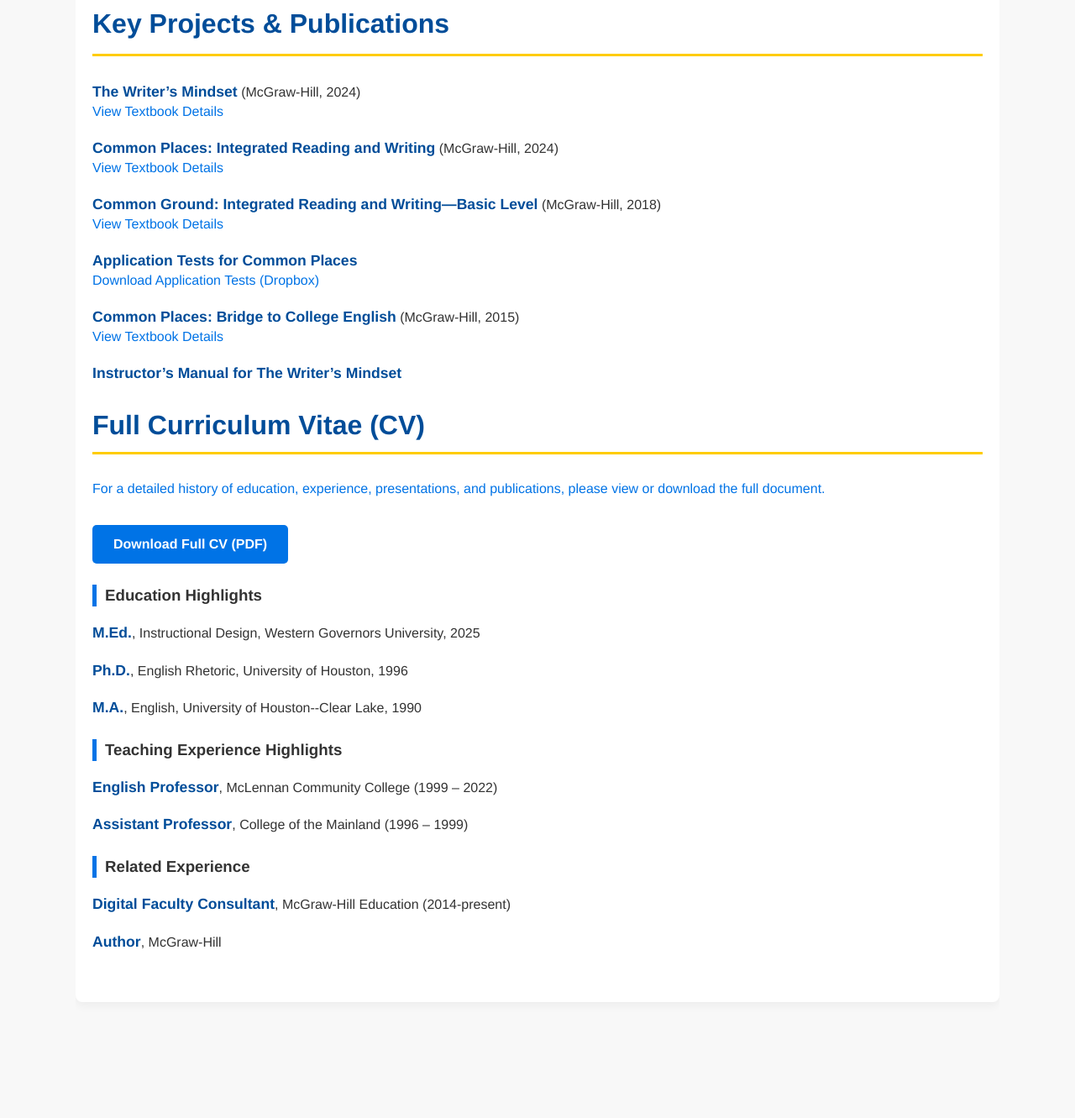
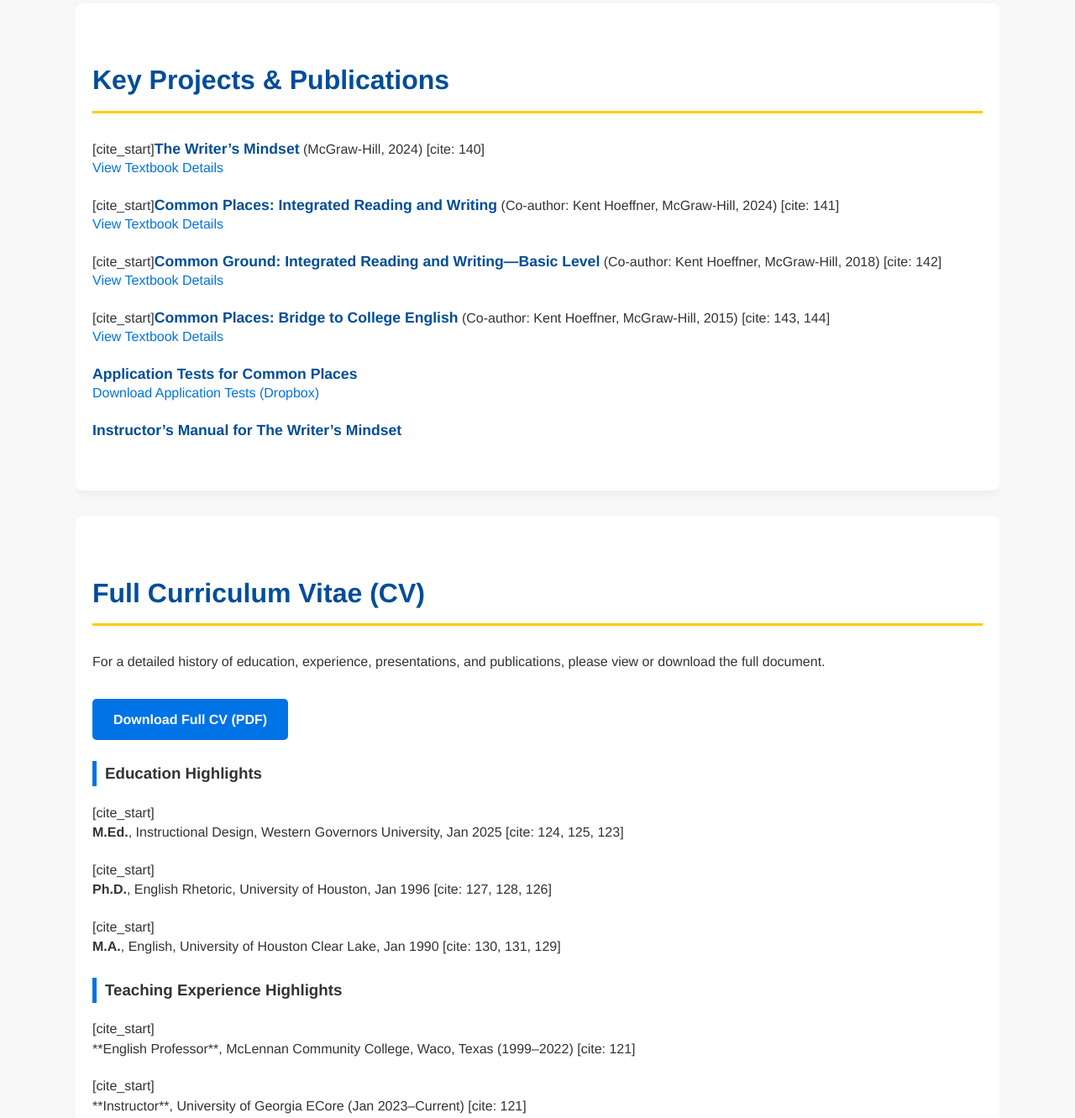
Before and after one commit to lmartinwaco-alt/CV, a plain HTML site: page index.html in a window 1280 px wide. Shown: the part 724-2055 px from the top of the page at 84% size. Before the commit the page ends 1967 px from the top, so only its background shows below. Drawn offline with Linux system fonts and the light colour scheme.

Commit message:
Update index.html

```diff
--- a/index.html
+++ b/index.html
@@ -1,4 +1,4 @@
- <!DOCTYPE html>
+<!DOCTYPE html>
 <html lang="en">
 <head>
     <meta charset="UTF-8">
@@ -24,62 +24,61 @@
 
         <section id="summary">
             <h2>About Me</h2>
-            <p>I like to think of myself as an energetic, creative, empathetic, and intellectually curious teacher and writer. I have a PhD in English, and for the last thirty years, I have taught various English, humanities, developmental writing, reading, integrated reading and writing, critical thinking, and college success courses. I've been involved in online teaching since 1999, and have designed and taught courses online every year since then. I've authored several textbooks published by McGraw-Hill Higher Education and have spoken nationally on topics related to teaching in higher education, focusing on creating engagement and deep learning in online courses.</p>
+            [cite_start]<p>I like to think of myself as an energetic, creative, empathetic, and intellectually curious teacher and writer[cite: 102]. [cite_start]I have a PhD in English [cite: 103, 127][cite_start], and for the last thirty years, I have taught various English, humanities, developmental writing, reading, integrated reading and writing, critical thinking, and college success courses[cite: 103]. [cite_start]I've been involved in online teaching since 1999 [cite: 104][cite_start], and have designed and taught courses online every year since then[cite: 105]. [cite_start]I've authored several textbooks published by McGraw Hill [cite: 106] [cite_start]and have spoken nationally on topics related to teaching in higher education, focusing on creating engagement and deep learning in online courses[cite: 107].</p>
         </section>
 
         <section id="projects">
             <h2>Key Projects & Publications</h2>
             <ul class="project-list">
                 <li>
-                    <strong>The Writer’s Mindset</strong> (McGraw-Hill, 2024)
+                    [cite_start]<strong>The Writer’s Mindset</strong> (McGraw-Hill, 2024) [cite: 140]
                     <br><a href="https://www.mheducation.com/highered/product/The-Writers-Mindset-Hoeffner.html?cid=ppc%7CHE%7CPDP_Students_Dynamic%7CGoogle%7C&gad_source=1&gad_campaignid=2071441096&gbraid=0AAAAADimpZPqUqYB3HNT_6KdSqjRStyNi&gclid=CjwKCAiAoNbIBhB5EiwAZFbYGJcilOU-zJ3LFLyuU9lzzak1EfSdDAQd1_tVEz5kPVdJIv5U1yZDVBoCv0QQAv_BwE&viewOption=student" target="_blank">View Textbook Details</a>
                 </li>
                 <li>
-                    <strong>Common Places: Integrated Reading and Writing</strong> (McGraw-Hill, 2024)
+                    [cite_start]<strong>Common Places: Integrated Reading and Writing</strong> (Co-author: Kent Hoeffner, McGraw-Hill, 2024) [cite: 141]
                     <br><a href="https://www.mheducation.com/highered/product/common-places-integrated-reading-and-writing-hoeffner.html?viewOption=student" target="_blank">View Textbook Details</a>
                 </li>
                 <li>
-                    <strong>Common Ground: Integrated Reading and Writing—Basic Level</strong> (McGraw-Hill, 2018)
+                    [cite_start]<strong>Common Ground: Integrated Reading and Writing—Basic Level</strong> (Co-author: Kent Hoeffner, McGraw-Hill, 2018) [cite: 142]
                     <br><a href="https://www.mheducation.com/highered/product/common-ground-integrated-reading-and-writing-skills-hoeffner.html?viewOption=student" target="_blank">View Textbook Details</a>
+                </li>
+                <li>
+                    [cite_start]<strong>Common Places: Bridge to College English</strong> (Co-author: Kent Hoeffner, McGraw-Hill, 2015) [cite: 143, 144]
+                    <br><a href="https://www.mheducation.com/prek-12/program/hoeffner-common-places-bridge-college-english-c-2017-1e/MKTSP-GFY02M0.html?page=1&sortby=title&order=asc&bu=seg" target="_blank">View Textbook Details</a>
                 </li>
                 <li>
                     <strong>Application Tests for Common Places</strong>
                     <br><a href="https://www.dropbox.com/scl/fo/k9cugdf1io6tijtcyx1ou/AHkcRWszdyaciIzYbfCJ-wo?rlkey=hab5hqlktp074zxan6rf7b1vu&st=4c56oqbl&dl=0" target="_blank">Download Application Tests (Dropbox)</a>
                 </li>
                 <li>
-                    <strong>Common Places: Bridge to College English</strong> (McGraw-Hill, 2015)
-                    <br><a href="https://www.mheducation.com/prek-12/program/hoeffner-common-places-bridge-college-english-c-2017-1e/MKTSP-GFY02M0.html?page=1&sortby=title&order=asc&bu=seg" target="_blank">View Textbook Details</a>
-                </li>
-                <li>
                     <strong>Instructor’s Manual for The Writer’s Mindset</strong>
-
-                <br><a href:"https://1drv.ms/f/c/17800adaa19421d7/EtchlKHaCoAggBdOEAAAAAABS0D4Ic1iwoOe8kwsBgVqxw?e=UgG8Df" target="_blank>View Materials</a>a>
-                </li>
+                    </li>
             </ul>
         </section>
 
         <section id="cv">
             <h2>Full Curriculum Vitae (CV)</h2>
             <p>For a detailed history of education, experience, presentations, and publications, please view or download the full document.</p>
-            <p><a href="#https://acrobat.adobe.com/id/urn:aaid:sc:VA6C2:6ebfeb2f-3006-44ed-90e0-8c8df9430839" download="Lisa_Hoeffner_Martin_CV_2025.pdf" class="download-button">Download Full CV (PDF)</a></p>
+
+            <p><a href="Lisa_HoeffnerMartin_cvv.pdf" download="Lisa_HoeffnerMartin_cvv.pdf" class="download-button">Download Full CV (PDF)</a></p>
 
             <h3>Education Highlights</h3>
             <ul>
-                <li><strong>M.Ed.</strong>, Instructional Design, Western Governors University, 2025</li>
-                <li><strong>Ph.D.</strong>, English Rhetoric, University of Houston, 1996</li>
-                <li><strong>M.A.</strong>, English, University of Houston--Clear Lake, 1990</li>
+                [cite_start]<li><strong>M.Ed.</strong>, Instructional Design, Western Governors University, Jan 2025 [cite: 124, 125, 123]</li>
+                [cite_start]<li><strong>Ph.D.</strong>, English Rhetoric, University of Houston, Jan 1996 [cite: 127, 128, 126]</li>
+                [cite_start]<li><strong>M.A.</strong>, English, University of Houston Clear Lake, Jan 1990 [cite: 130, 131, 129]</li>
             </ul>
 
             <h3>Teaching Experience Highlights</h3>
             <ul>
-                <li><strong>English Professor</strong>, McLennan Community College (1999 – 2022)</li>
-                <li><strong>Assistant Professor</strong>, College of the Mainland (1996 – 1999)</li>
+                [cite_start]<li>**English Professor**, McLennan Community College, Waco, Texas (1999–2022) [cite: 121]</li>
+                [cite_start]<li>**Instructor**, University of Georgia ECore (Jan 2023–Current) [cite: 121]</li>
             </ul>
 
             <h3>Related Experience</h3>
              <ul>
-                <li><strong>Digital Faculty Consultant</strong>, McGraw-Hill Education (2014-present)</li>
-                <li><strong>Author</strong>, McGraw-Hill</li>
+                [cite_start]<li>**Author & Digital Faculty Consultant**, McGraw-Hill Higher Education (Jan 2014–Current) [cite: 121]</li>
+                [cite_start]<li>**Lecturer, Teaching Fellow**, University of Houston, Houston, Texas (1990–1996) [cite: 121]</li>
             </ul>
 
         </section>
```
